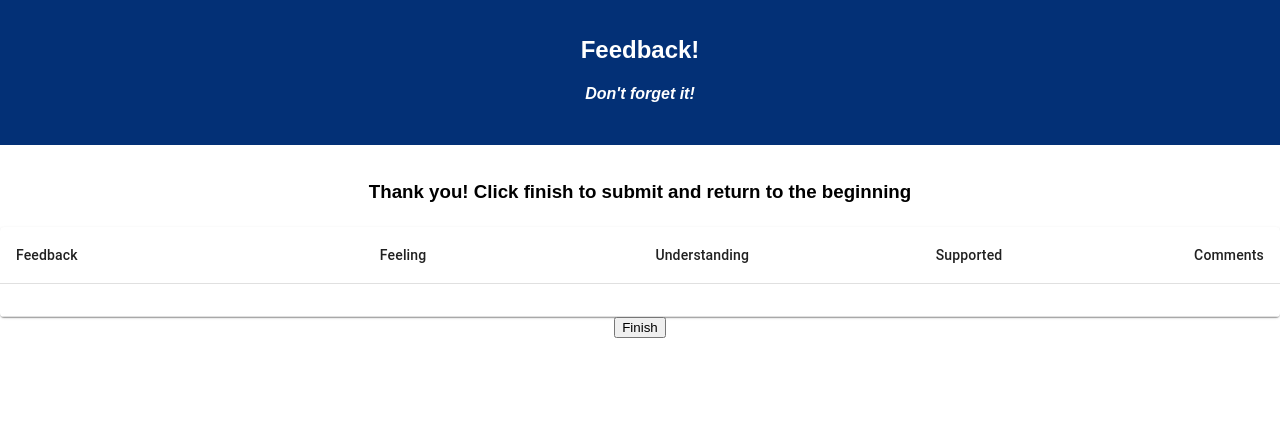
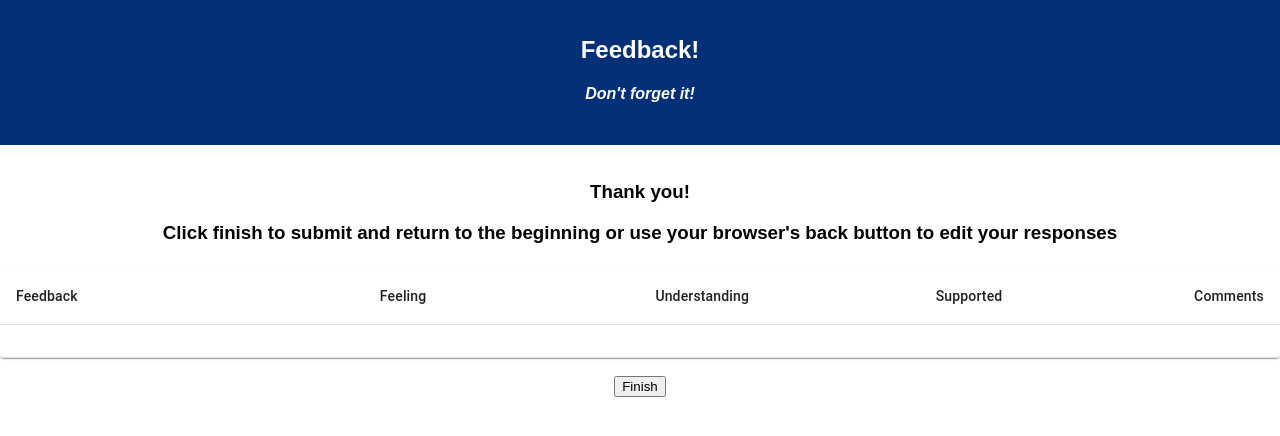
Before and after one commit to ericelvendahl/redux-feedback-loop, a React (Create React App) app: page /#/thankyou in a window 1280 px wide. Shown: the top 436 px of the page. Built offline with nearby package versions, Linux system fonts and the light colour scheme.

Commit message:
react-create-app on Heroku

```diff
--- a/package.json
+++ b/package.json
@@ -7,6 +7,7 @@
     "@material-ui/core": "^4.11.0",
     "axios": "^0.19.0",
     "classnames": "^2.2.6",
+    "heroku": "^7.42.4",
     "pg": "^8.2.1",
     "react": "^16.8.6",
     "react-dom": "^16.8.6",
--- a/src/components/Supported/Supported.js
+++ b/src/components/Supported/Supported.js
@@ -56,7 +56,7 @@ class Supported extends Component {
     const { classes } = this.props;
     return (
       <>
-        <h2>This the Supported component.</h2>
+        <h3>How supported did you feel?</h3>
         <div className={classes.root}>
           <FormControl component="fieldset" className={classes.formControl}>
             <FormLabel component="legend">
--- a/src/components/ThankYou/ThankYou.js
+++ b/src/components/ThankYou/ThankYou.js
@@ -26,7 +26,6 @@ const styles = (theme) => ({
 });
 
 class ThankYou extends Component {
-
   classes = this.props.classes;
 
   nextClicked = () => {
@@ -46,7 +45,9 @@ class ThankYou extends Component {
   render() {
     return (
       <>
-        <h3>Thank you! Click finish to submit and return to the beginning</h3>
+        <h3>Thank you!</h3>
+        <h3>Click finish to submit and return to the beginning
+        or use your browser's back button to edit your responses</h3>
         <div className="buttonClass">
           <Paper className={this.props.classes.root}>
             <Table className={this.props.classes.table}>
@@ -60,20 +61,27 @@ class ThankYou extends Component {
                 </TableRow>
               </TableHead>
               <TableBody>
-
                 <TableRow key={this.props.reduxState.thisFeedback.id}>
                   <TableCell component="th" scope="row">
                     {this.props.reduxState.thisFeedback.name}
                   </TableCell>
-                  <TableCell align="right">{this.props.reduxState.thisFeedback.feeling}</TableCell>
-                  <TableCell align="right">{this.props.reduxState.thisFeedback.understanding}</TableCell>
-                  <TableCell align="right">{this.props.reduxState.thisFeedback.supported}</TableCell>
-                  <TableCell align="right">{this.props.reduxState.thisFeedback.comments}</TableCell>
+                  <TableCell align="right">
+                    {this.props.reduxState.thisFeedback.feeling}
+                  </TableCell>
+                  <TableCell align="right">
+                    {this.props.reduxState.thisFeedback.understanding}
+                  </TableCell>
+                  <TableCell align="right">
+                    {this.props.reduxState.thisFeedback.supported}
+                  </TableCell>
+                  <TableCell align="right">
+                    {this.props.reduxState.thisFeedback.comments}
+                  </TableCell>
                 </TableRow>
-
               </TableBody>
             </Table>
           </Paper>
+          <br />
           <button onClick={this.nextClicked}>Finish</button>
         </div>
       </>
--- a/src/components/Understanding/Understanding.js
+++ b/src/components/Understanding/Understanding.js
@@ -56,7 +56,7 @@ class Understanding extends Component {
     const { classes } = this.props;
     return (
       <>
-        <h2>This the Understanding component.</h2>
+        <h3>What was your level of understanding today?</h3>
         <div className={classes.root}>
           <FormControl component="fieldset" className={classes.formControl}>
             <FormLabel component="legend">
```
Also changed, not shown: 1 other file (tests, documents, lock files or other folders). Lines whose indentation alone changed are shown as unchanged.
